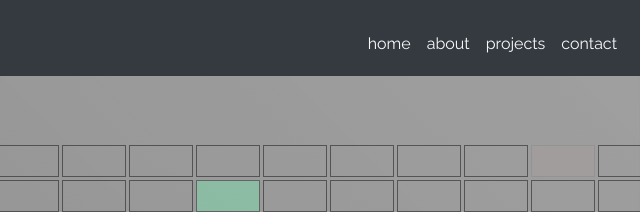
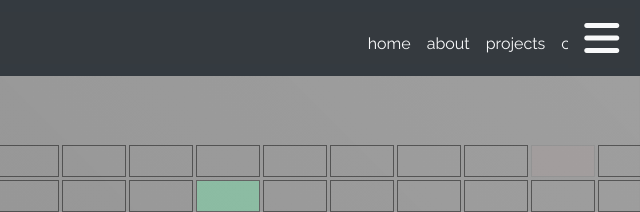
Before and after one commit to Matt-Jones-Developer/i-am-developer-bootstrap-edition, a website with bundled scripts: page index.html in a window 1280 px wide. Shown: the top 212 px of the page, 640-1280 px from the left. Built offline with nearby package versions, Linux system fonts and the light colour scheme; files whose address does not match are found by name.

Commit message:
fixed the navbar toggle, removed unused classes, aligned toggle

```diff
--- a/assets/css/style.css
+++ b/assets/css/style.css
@@ -150,9 +150,20 @@ hr {
 - It always shows above the awesome font icon */
 
 .custom-toggler {
-    color: var(--bs-dark);
+    /* color: var(--bs-dark); */
+    position: absolute;
+    top: 0;
+    right: -.7rem;
     margin: 1rem;
     margin-top: .5rem;
+    border: none;
+    /* background-color: transparent; */
+    background-color: #353A3F;
+}
+
+custom-toggler:hover {
+    background-image: none;
+    background-color: #353A3F;
 }
 
 /* this hides them both! */
@@ -168,14 +179,22 @@ hr {
 .custom-toggler-icon {
 
     /* removes lines OK */
-    background-image: none;
+    /* background-image: none; */
+    height: 67px;
+    background-color: #353A3F;
 
     /* removes bg only - not border? */
-    background-color: var(--bs-dark);
+    /* background-color: var(--bs-dark); */
 
     /* do nothing */
     /* border-radius: 0px;
     border: none; */
+}
+
+.custom-toggler span {
+    width: 67px;
+    height: 67px;
+    background-color: #353A3F;
 }
 
 .custom-toggler-icon::before {
@@ -185,13 +204,14 @@ hr {
     /* set colour and size */
     color: var(--light);
     font-size: 40px;
+    background-color: #353A3F;
 }
 
 .custom-toggler-icon:hover {
     /* hide again on hover? Nope */
     /* background-image: none; */
-
-    color: transparent;
+    background-color: #353A3F;
+    /* color: transparent; */
     /* background-color: var(--bs-dark); */
 }
 
@@ -201,6 +221,7 @@ hr {
     justify-content: space-between;
     align-items: center; */
     margin-left: .5rem;
+    background-color: #353A3F;
 }
 
 .custom-nav-item {
--- a/index.html
+++ b/index.html
@@ -40,9 +40,9 @@
                     i am developer
                 </a>
                 <!-- hamburger toggle -->
-                <button class="navbar-toggler ms-2 bg-dark custom-toggler" type="button" data-bs-toggle="collapse"
+                <button class="custom-toggler" type="button" data-bs-toggle="collapse"
                 data-bs-target="#navbarNav" aria-controls="navbarNav" aria-expanded="false" aria-label="Toggle navigation">
-                <span class="navbar-toggler-icon custom-toggler-icon"></span>
+                <span class="custom-toggler-icon"></span>
                 </button>
                 <!-- navbar links -->
                 <div class="collapse navbar-collapse custom-collapse nav-right" id="navbarNav">
```
